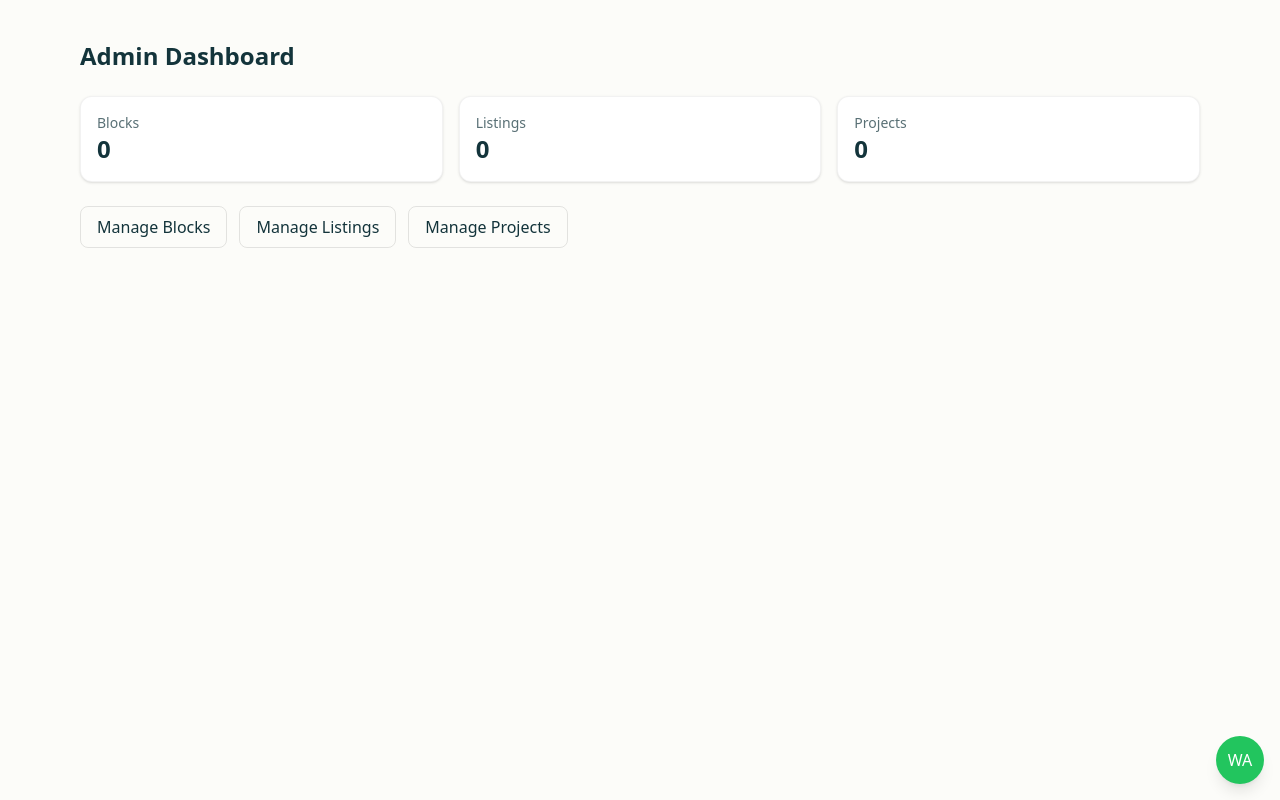
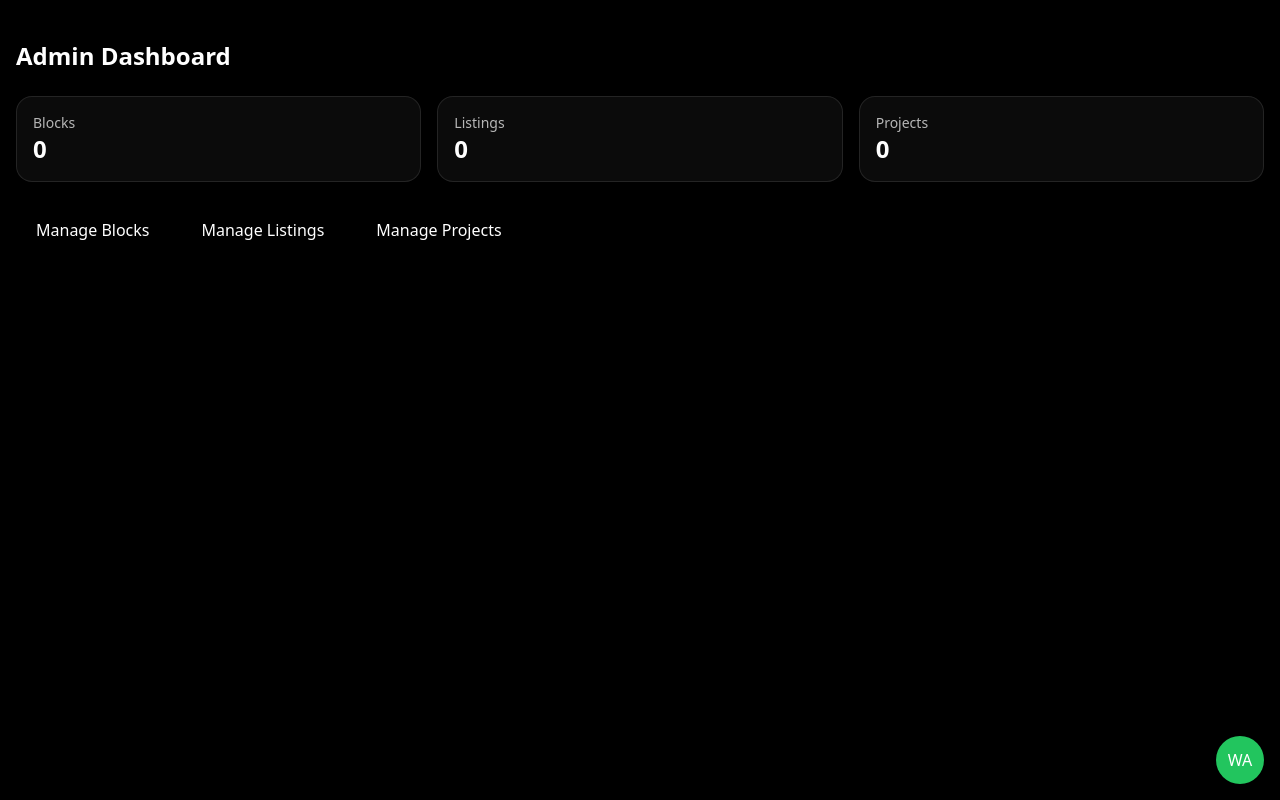
Before and after one commit to Mariosimom/last-time-trying, a Next.js app: page /admin in a window 1280 px wide. Built offline with nearby package versions, Linux system fonts and the light colour scheme.

Commit message:
Update globals.css

```diff
--- a/app/globals.css
+++ b/app/globals.css
@@ -2,15 +2,13 @@
 @tailwind components;
 @tailwind utilities;
 
-:root { --bg: #fcfcf9; --text: #13343b; }
-
-html, body { background: var(--bg); color: var(--text); }
-.container { @apply mx-auto px-4 max-w-6xl; }
-.card { @apply bg-white border border-black/5 rounded-xl shadow; }
-.btn { @apply inline-flex items-center justify-center px-4 py-2 rounded-lg font-medium transition; }
-.btn-primary { @apply bg-teal-500 text-white hover:bg-teal-600; }
-.btn-outline { @apply border border-black/10 hover:bg-black/5; }
-.input { @apply w-full border border-black/10 rounded-lg px-3 py-2 outline-none focus:ring-2 focus:ring-teal-500; }
-.label { @apply text-sm font-medium text-slate-900/80; }
-.badge { @apply inline-flex items-center px-2 py-0.5 rounded-full text-xs bg-black/10; }
-.grid-cards { @apply grid gap-4 sm:grid-cols-2 lg:grid-cols-3; }
+:root {
+  --bg: #0a0a0a;
+  --fg: #f7f7f7;
+}
+body { @apply bg-black text-white antialiased; }
+.container { @apply mx-auto max-w-7xl px-4; }
+.btn { @apply inline-flex items-center gap-2 rounded-2xl px-5 py-3 font-medium shadow-lg; }
+.btn-primary { @apply bg-brand-gold text-black hover:opacity-90; }
+.card { @apply rounded-2xl bg-neutral-900/50 border border-white/10 shadow-xl; }
+.badge { @apply inline-flex items-center rounded-full border border-white/20 px-3 py-1 text-sm; }
```
